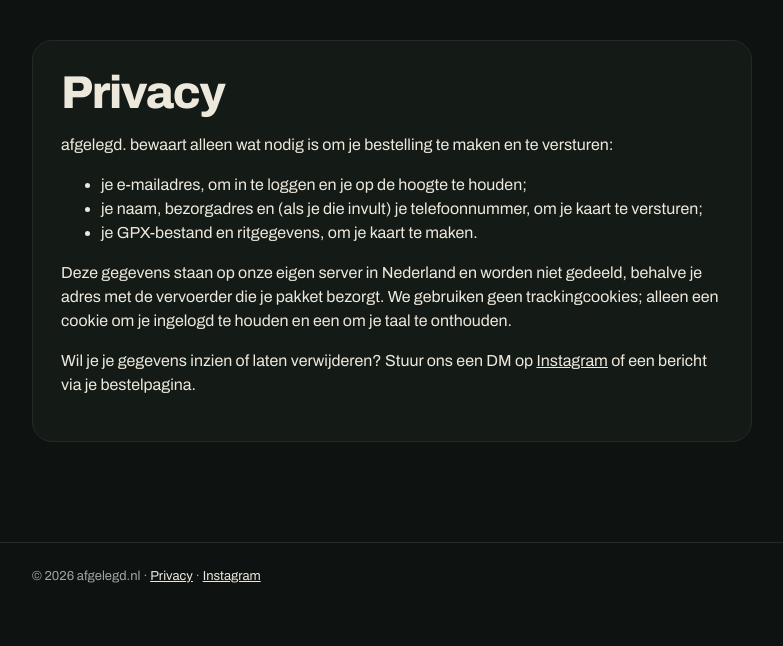
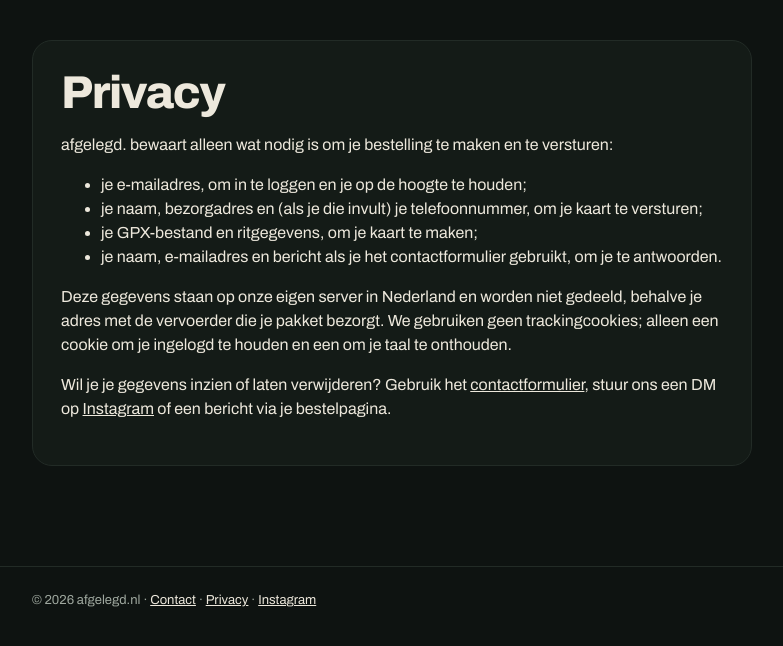
Before and after one commit to SBergers/afgelegdnl, a FastAPI app: page /privacy in a window 1280 px wide. Shown: the part 73-719 px from the top of the page, without its empty margins (178-961 px from the left). Run offline with FastAPI, Linux system fonts and the light colour scheme; parts of the project's set-up code (start-up, migrations or seed data) failed here and were passed over.

Commit message:
Contactformulier zonder account, berichten beantwoorden in beheer, contactlink en FAQ op de site
Co-Authored-By: Claude Opus 5.5 <noreply@anthropic.com>
Claude-Session: https://claude.ai/code/session_01Yb3YQ4NnfMNUKrkumKZ4zC

```diff
--- a/app/main.py
+++ b/app/main.py
@@ -237,6 +237,9 @@ def init_db():
             CREATE TABLE IF NOT EXISTS events (
               id INTEGER PRIMARY KEY, order_id INTEGER NOT NULL REFERENCES orders(id),
               status TEXT, note TEXT, by_admin INTEGER NOT NULL DEFAULT 0, at INTEGER NOT NULL);
+            CREATE TABLE IF NOT EXISTS contact (
+              id INTEGER PRIMARY KEY, name TEXT NOT NULL, email TEXT NOT NULL, message TEXT NOT NULL, lang TEXT,
+              at INTEGER NOT NULL, handled INTEGER NOT NULL DEFAULT 0, reply TEXT, replied_at INTEGER);
             CREATE TABLE IF NOT EXISTS files (
               id INTEGER PRIMARY KEY, order_id INTEGER NOT NULL REFERENCES orders(id),
               kind TEXT NOT NULL, stored TEXT NOT NULL, original TEXT NOT NULL,
@@ -305,12 +308,15 @@ def rate_limited(key: str, limit: int, window: int) -> bool:
     return False
 
 
-def send_mail(to: str, subject: str, text: str):
+def send_mail(to: str, subject: str, text: str, contact_footer: bool = False):
     """Mail versturen. Zonder SMTP-instellingen komt de mail in het containerlog (handig om te testen)."""
 
     footer = "\n\n— afgelegd.\nhttps://afgelegd.nl\n"
     if to.lower() not in ADMIN_EMAILS:
-        footer += "\n" + _("Dit is een automatisch bericht. Antwoorden op deze mail worden niet gelezen. Heb je een vraag over je bestelling? Stuur ons een bericht via je bestelpagina: {link}", link=f"{BASE_URL}/bestellingen") + "\n"
+        if contact_footer:
+            footer += "\n" + _("Dit is een automatisch bericht. Antwoorden op deze mail worden niet gelezen. Wil je nog iets vragen? Gebruik dan opnieuw het contactformulier: {link}", link=f"{BASE_URL}/contact") + "\n"
+        else:
+            footer += "\n" + _("Dit is een automatisch bericht. Antwoorden op deze mail worden niet gelezen. Heb je een vraag over je bestelling? Stuur ons een bericht via je bestelpagina: {link}", link=f"{BASE_URL}/bestellingen") + "\n"
 
     if not SMTP_HOST:
         print(f"[MAIL naar {to}] {subject}\n{text}{footer}\n", flush=True)
@@ -1191,7 +1197,7 @@ def admin_list(request: Request, filter: str = "open"):
     rmax = max([r["n"] for r in by_route] + [1])
     return render(request, "admin_list.html", user=u, orders=rows, filter=filter, k=k, weeks=bar_chart(weeks),
                   week_rows=weeks, by_status=by_status, smax=smax, by_route=by_route, rmax=rmax,
-                  tg_on=bool(TG_TOKEN and TG_CHATS), tg=request.query_params.get("tg", ""))
+                  tg_on=bool(TG_TOKEN and TG_CHATS), tg=request.query_params.get("tg", ""), n_open=open_contact_count())
 
 
 @app.post("/admin/telegram-test")
@@ -1293,6 +1299,68 @@ def admin_delete_event(request: Request, eid: int, csrf: str = Form("")):
     return RedirectResponse(f"/admin/bestelling/{e['order_id']}", status_code=303)
 
 
+# ---------- contactformulier (openbaar, geen account nodig)
+@app.get("/contact", response_class=HTMLResponse)
+def contact_form(request: Request):
+    u = current_user(request)
+    return render(request, "contact.html", error=None, sent=False, f={"email": u["email"] if u else "", "name": "", "message": ""})
+
+
+@app.post("/contact", response_class=HTMLResponse)
+def contact_send(request: Request, name: str = Form(""), email: str = Form(""), message: str = Form(""), website: str = Form("")):
+    f = {"name": clean(name, 80), "email": clean(email, 254).lower(), "message": (message or "").strip()[:3000]}
+    if website:  # honeypot
+        return render(request, "contact.html", error=None, sent=True, f=f)
+    def fail(msg): return tpl.TemplateResponse(request, "contact.html", {"user": current_user(request), "error": msg, "sent": False, "f": f}, status_code=400)
+    if not f["name"]: return fail(_("Vul je naam in."))
+    if not EMAIL_RE.match(f["email"]): return fail(_("Vul een geldig e-mailadres in, dan kunnen we je antwoorden."))
+    if len(f["message"]) < 5: return fail(_("Schrijf je vraag of bericht in het tekstvak."))
+    if rate_limited("contact-ip:" + client_ip(request), 5, 3600) or rate_limited("contact-mail:" + f["email"], 5, 86400):
+        return fail(_("Je hebt al een paar berichten gestuurd. We komen zo snel mogelijk bij je terug."))
+    with db() as c:
+        cid = c.execute("INSERT INTO contact(name, email, message, lang, at) VALUES (?,?,?,?,?)",
+                        (f["name"], f["email"], f["message"], get_lang(), now())).lastrowid
+    notify_admins(f"Contactformulier: {f['name']}", f"Van: {f['name']} <{f['email']}>\n\n{f['message']}\n\nBeantwoorden: {BASE_URL}/admin/berichten#c{cid}")
+    return render(request, "contact.html", error=None, sent=True, f=f)
+
+
+def open_contact_count() -> int:
+    with db() as c:
+        return c.execute("SELECT COUNT(*) FROM contact WHERE handled=0").fetchone()[0]
+
+
+@app.get("/admin/berichten", response_class=HTMLResponse)
+def admin_messages(request: Request, alle: int = 0):
+    u = require_admin(request)
+    with db() as c:
+        rows = c.execute("SELECT * FROM contact" + ("" if alle else " WHERE handled=0") + " ORDER BY at DESC LIMIT 200").fetchall()
+    return render(request, "admin_messages.html", user=u, rows=rows, alle=alle, n_open=open_contact_count())
+
+
+@app.post("/admin/berichten/{cid}", response_class=HTMLResponse)
+def admin_message_action(request: Request, cid: int, csrf: str = Form(""), reply: str = Form(""), action: str = Form("")):
+    u = require_admin(request)
+    check_csrf(u, csrf)
+    with db() as c:
+        m = c.execute("SELECT * FROM contact WHERE id=?", (cid,)).fetchone()
+    if not m:
+        raise HTTPException(status_code=404, detail="Bericht niet gevonden.")
+    reply = (reply or "").strip()[:3000]
+    if action == "reply" and reply:
+        with lang_ctx(m["lang"] or "nl"):
+            body = _("Hoi {name},", name=m["name"]) + "\n\n" + reply + "\n\n" + _("Je schreef:") + "\n" + "\n".join("> " + l for l in m["message"].splitlines())
+            send_mail(m["email"], _("Antwoord op je bericht aan afgelegd."), body, contact_footer=True)
+        with db() as c:
+            c.execute("UPDATE contact SET reply=?, replied_at=?, handled=1 WHERE id=?", (reply, now(), cid))
+    elif action == "done":
+        with db() as c:
+            c.execute("UPDATE contact SET handled=1 WHERE id=?", (cid,))
+    elif action == "open":
+        with db() as c:
+            c.execute("UPDATE contact SET handled=0 WHERE id=?", (cid,))
+    return RedirectResponse("/admin/berichten", status_code=303)
+
+
 @app.get("/privacy", response_class=HTMLResponse)
 def privacy(request: Request):
     return render(request, "privacy.html")
--- a/app/templates/admin_list.html
+++ b/app/templates/admin_list.html
@@ -4,6 +4,7 @@
 <h1>Overzicht</h1>
 <div class="kpis">
 <a class="kpi kpi-acc" href="/admin?filter=open#lijst"><span class="kpi-l">Jij bent aan zet</span><span class="kpi-v">{{ k.my_turn }}</span><span class="kpi-s">van {{ k.open }} openstaand</span></a>
+<a class="kpi{{ ' kpi-acc' if n_open else '' }}" href="/admin/berichten"><span class="kpi-l">Contactberichten</span><span class="kpi-v">{{ n_open }}</span><span class="kpi-s">{{ 'open, nog te beantwoorden' if n_open else 'alles beantwoord' }}</span></a>
 <div class="kpi"><span class="kpi-l">Wacht op betaling</span><span class="kpi-v">{{ k.wait_pay }}</span><span class="kpi-s">samen €{{ k.wait_pay_eur }}</span></div>
 <div class="kpi"><span class="kpi-l">Omzet {{ k.month_name }}</span><span class="kpi-v">€{{ k.rev_month }}</span><span class="kpi-s">betaald · excl. verzending</span></div>
 <div class="kpi"><span class="kpi-l">Omzet totaal</span><span class="kpi-v">€{{ k.rev_total }}</span><span class="kpi-s">{{ k.paid_count }} betaald · excl. verzending</span></div>
--- a/app/templates/base.html
+++ b/app/templates/base.html
@@ -14,7 +14,7 @@
 <a class="brand" href="https://afgelegd.nl/{{ 'en/' if LANG() == 'en' else '' }}"><img src="/static/logo.svg" alt=""><span class="disp" style="font-size:22px">afgelegd<span style="color:var(--acc)">.</span></span></a>
 <nav style="display:flex;align-items:center;gap:18px;flex-wrap:wrap;font-size:15px">
 {% if user %}
-{% if user.admin %}<a href="/admin">Beheer</a>{% endif %}
+{% if user.admin %}<a href="/admin">Beheer</a><a href="/admin/berichten">Berichten</a>{% endif %}
 <a href="/bestellingen">{{ _('Mijn bestellingen') }}</a>
 <form method="post" action="/logout" style="margin:0"><input type="hidden" name="csrf" value="{{ user.csrf }}"><button class="linkbtn" type="submit">{{ _('Uitloggen') }}</button></form>
 {% endif %}
@@ -24,7 +24,7 @@
 <main><div class="wrap">
 {% block content %}{% endblock %}
 </div></main>
-<footer><div class="wrap">© 2026 afgelegd.nl · <a href="/privacy">{{ _('Privacy') }}</a> · <a href="https://www.instagram.com/afgelegd.nl/">Instagram</a></div></footer>
+<footer><div class="wrap">© 2026 afgelegd.nl · <a href="/contact">{{ _('Contact') }}</a> · <a href="/privacy">{{ _('Privacy') }}</a> · <a href="https://www.instagram.com/afgelegd.nl/">Instagram</a></div></footer>
 <script src="/static/app.js?v=12"></script>
 </body>
 </html>
--- a/app/templates/privacy.html
+++ b/app/templates/privacy.html
@@ -7,19 +7,21 @@
 <ul>
 <li>your email address, to log in and keep you updated;</li>
 <li>your name, delivery address and (if you enter it) your phone number, to ship your map;</li>
-<li>your GPX file and ride details, to make your map.</li>
+<li>your GPX file and ride details, to make your map;</li>
+<li>your name, email address and message when you use the contact form, to reply to you.</li>
 </ul>
 <p>This data is stored on our own server in the Netherlands and is not shared, except your address with the carrier that delivers your parcel. We do not use tracking cookies; only a cookie to keep you logged in and one to remember your language.</p>
-<p>Want to see your data or have it deleted? Send us a DM on <a href="https://www.instagram.com/afgelegd.nl/">Instagram</a> or a message via your order page.</p>
+<p>Want to see your data or have it deleted? Use the <a href="/contact">contact form</a>, send us a DM on <a href="https://www.instagram.com/afgelegd.nl/">Instagram</a> or a message via your order page.</p>
 {% else %}
 <p>afgelegd. bewaart alleen wat nodig is om je bestelling te maken en te versturen:</p>
 <ul>
 <li>je e-mailadres, om in te loggen en je op de hoogte te houden;</li>
 <li>je naam, bezorgadres en (als je die invult) je telefoonnummer, om je kaart te versturen;</li>
-<li>je GPX-bestand en ritgegevens, om je kaart te maken.</li>
+<li>je GPX-bestand en ritgegevens, om je kaart te maken;</li>
+<li>je naam, e-mailadres en bericht als je het contactformulier gebruikt, om je te antwoorden.</li>
 </ul>
 <p>Deze gegevens staan op onze eigen server in Nederland en worden niet gedeeld, behalve je adres met de vervoerder die je pakket bezorgt. We gebruiken geen trackingcookies; alleen een cookie om je ingelogd te houden en een om je taal te onthouden.</p>
-<p>Wil je je gegevens inzien of laten verwijderen? Stuur ons een DM op <a href="https://www.instagram.com/afgelegd.nl/">Instagram</a> of een bericht via je bestelpagina.</p>
+<p>Wil je je gegevens inzien of laten verwijderen? Gebruik het <a href="/contact">contactformulier</a>, stuur ons een DM op <a href="https://www.instagram.com/afgelegd.nl/">Instagram</a> of een bericht via je bestelpagina.</p>
 {% endif %}
 </div>
 {% endblock %}
--- a/tools/build_en.py
+++ b/tools/build_en.py
@@ -66,6 +66,8 @@ PAIRS = [
   '<summary>Why do some maps show a 3D render instead of a photo?</summary><p>Every map is only printed once you order it. That way you always get a fresh copy made just for you, and no maps sit gathering dust that nobody wants (which also saves a lot of material). For routes that have not been ordered before, we therefore show a 3D render. It is made directly from the print file, so what you see is exactly what you get. As soon as a map is printed for the first time, real photos are added. If you order a map that is only shown as a render, we ship it for free.</p>'),
  ('<summary>Kan ik de kaart ophangen?</summary><p>Ja. Aan de achterkant zitten sleutelgaten, dus je hangt hem met een of twee schroeven aan de muur. Neerzetten op een vensterbank of plank kan natuurlijk ook.</p>',
   '<summary>Can I hang the map on the wall?</summary><p>Yes. There are keyholes on the back, so you can hang it on the wall with one or two screws. Of course you can also stand it on a windowsill or shelf.</p>'),
+ ('<summary>Hoe kan ik contact opnemen?</summary><p>Via het <a href="https://mijn.afgelegd.nl/contact?lang=nl">contactformulier</a>. Je hoeft er geen account voor te hebben en je krijgt binnen 24 uur antwoord per mail. Heb je al een bestelling, dan kun je ook een bericht sturen via je bestelpagina. Een DM op <a href="https://www.instagram.com/afgelegd.nl/" target="_blank" rel="noopener">Instagram</a> kan natuurlijk ook.</p>',
+  '<summary>How can I get in touch?</summary><p>Through the <a href="https://mijn.afgelegd.nl/contact?lang=en">contact form</a>. You do not need an account, and you will get a reply by email within 24 hours. Already placed an order? Then you can also send a message via your order page. A DM on <a href="https://www.instagram.com/afgelegd.nl/" target="_blank" rel="noopener">Instagram</a> works too.</p>'),
  ('<summary>Kan ik de kleuren kiezen?</summary><p>We denken graag mee. Elke route heeft een standaard kleurenschema, maar een andere routekleur of een ander landschap is vaak mogelijk.</p>',
   '<summary>Can I choose the colours?</summary><p>Happy to help. Every route has a standard colour scheme, but a different route colour or landscape is often possible.</p>'),
  ('letter-spacing:.14em;color:var(--acc);margin-bottom:14px">BESTELLEN</div>', 'letter-spacing:.14em;color:var(--acc);margin-bottom:14px">ORDER</div>'),
```
Also changed, not shown: app/i18n.py (+13 -0 lines), app/templates/admin_messages.html (added, +22 -0 lines), app/templates/contact.html (added, +20 -0 lines), en/index.html (+3 -2 lines), index.html (+3 -2 lines).
